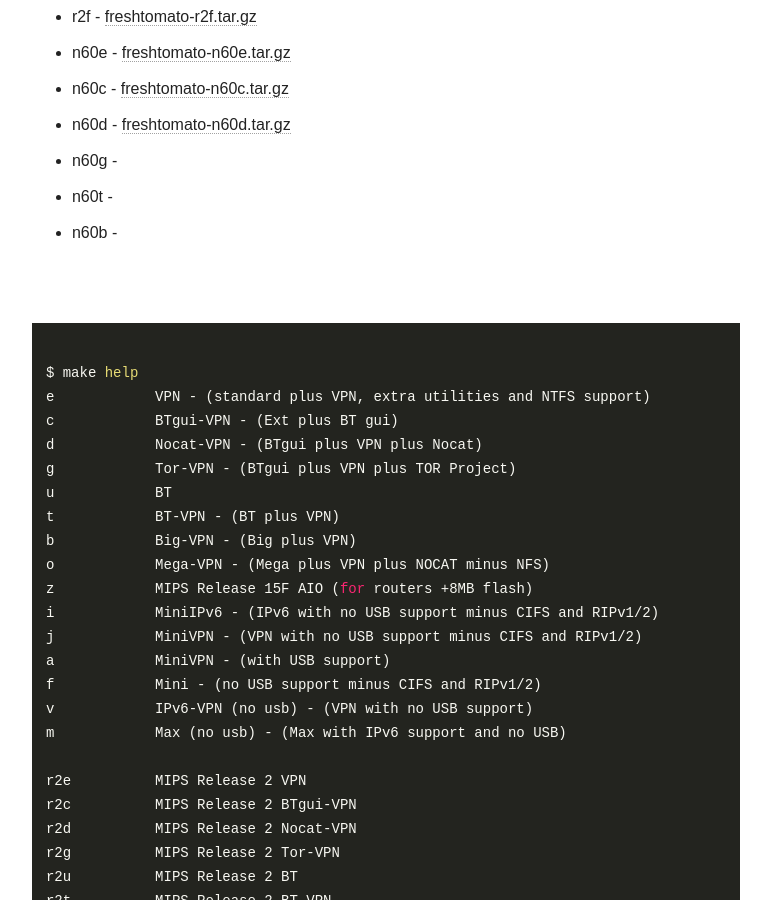
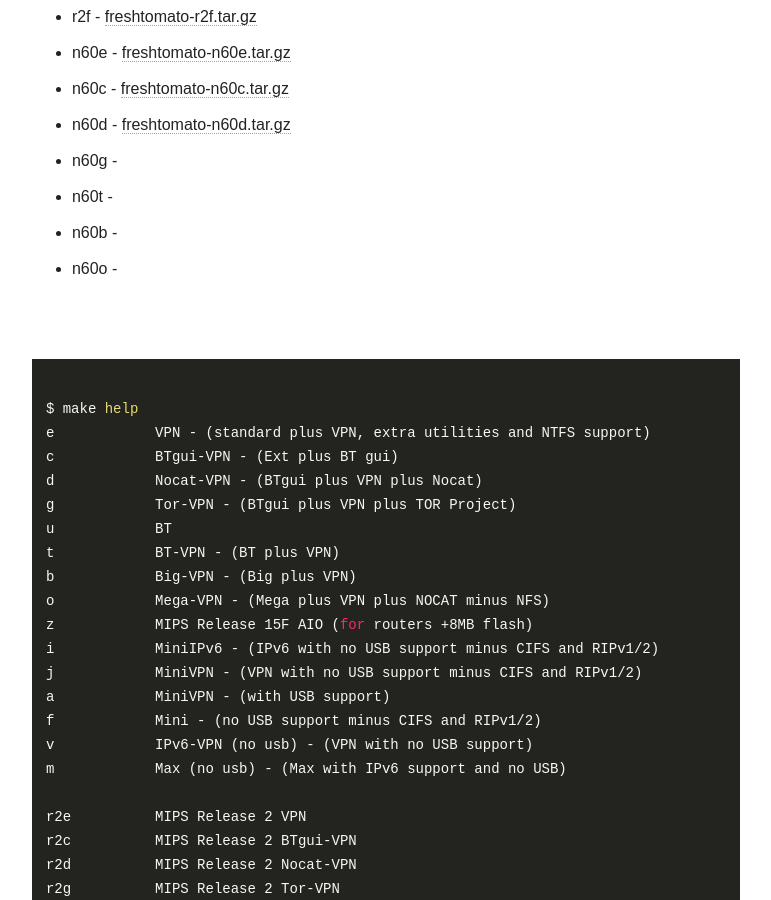
Before and after one commit to oglopss/freshtomato-mips-ci-jekyll, a Jekyll site: the page built from index.html, in a window 1280 px wide and 900 px high, scrolled down 1675 px. Shown: the whole window, without its empty margins (254-1025 px from the left). Built offline with Jekyll 4.4.1, drawn with Linux system fonts in a browser that asks for light colours; nearby versions of some CDN libraries.

Commit message:
Travis build 40 n60o pushed to gh-pages

```diff
--- a/_data/ss.yml
+++ b/_data/ss.yml
@@ -36,3 +36,4 @@
   - 0035 n60t
   - 0034 n60g
   - 0036 n60b
+  - 0037 n60o
```
